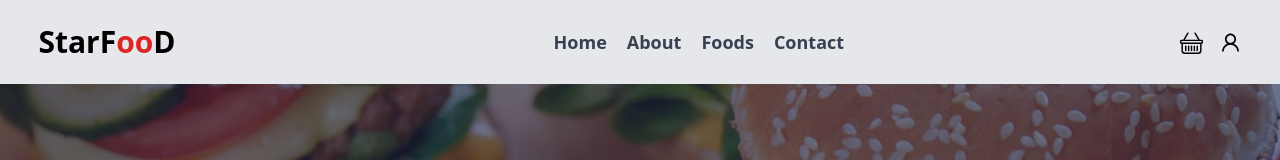
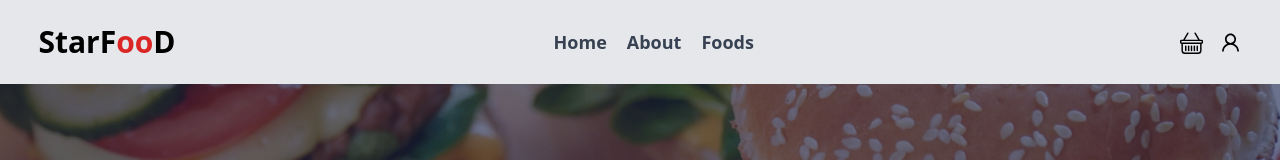
Before and after one commit to peymanzarchini/starfood, a React (Vite) app: page /login in a window 1280 px wide. Shown: the top 160 px of the page. Built offline with nearby package versions, Linux system fonts and the light colour scheme.

Commit message:
Refactore code (remove contact and checkout page)

```diff
--- a/src/components/header/Header.jsx
+++ b/src/components/header/Header.jsx
@@ -5,7 +5,7 @@ import { BsBasket } from "react-icons/bs";
 import { AiOutlineUser } from "react-icons/ai";
 import { GiHamburgerMenu } from "react-icons/gi";
 import { FaTimes } from "react-icons/fa";
-import { IoIosLogOut, IoMdArrowDropdown } from "react-icons/io";
+import { IoIosLogOut } from "react-icons/io";
 import { useEffect, useState } from "react";
 import { useDispatch, useSelector } from "react-redux";
 import { signOutSuccess } from "../../reducer/userSlice";
@@ -16,7 +16,6 @@ function Header() {
     { display: "Home", path: "/" },
     { display: "About", path: "/about" },
     { display: "Foods", path: "/foods" },
-    { display: "Contact", path: "/contact" },
   ];
 
   const [mediaQuery, setMediaQuery] = useState(false);
--- a/src/pages/Checkout.jsx
+++ /dev/null
@@ -1,9 +0,0 @@
-function Checkout() {
-  return (
-    <>
-      <h1>Checkout</h1>
-    </>
-  );
-}
-
-export default Checkout;
--- a/src/pages/Contact.jsx
+++ /dev/null
@@ -1,9 +0,0 @@
-function Contact() {
-  return (
-    <>
-      <h1>Contact</h1>
-    </>
-  );
-}
-
-export default Contact;
--- a/src/routes/Routers.jsx
+++ b/src/routes/Routers.jsx
@@ -3,7 +3,6 @@ import Home from "../pages/Home";
 import AllFoods from "../pages/AllFoods";
 import FoodDetails from "../pages/FoodDetails";
 import Cart from "../pages/Cart";
-import Contact from "../pages/Contact";
 import Login from "../pages/Auth";
 import About from "../pages/About";
 
@@ -15,7 +14,6 @@ function Routers() {
       <Route path="/foods/:foodId" element={<FoodDetails />} />
       <Route path="/cart" element={<Cart />} />
       <Route path="/about" element={<About />} />
-      <Route path="/contact" element={<Contact />} />
       <Route path="/login" element={<Login />} />
     </Routes>
   );
```
